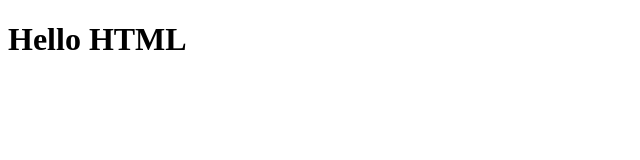
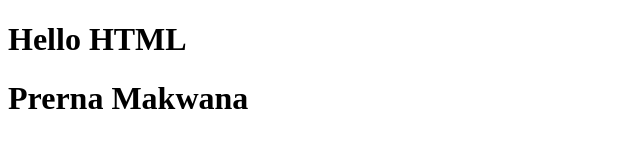
Before and after one commit to Prerna9279/prerna_CT_42, a plain HTML site: page index.html in a window 1280 px wide. Shown: the whole page, without its empty margins (0-640 px from the left). Drawn offline with Linux system fonts and the light colour scheme.

Commit message:
t commit

```diff
--- a/index.html
+++ b/index.html
@@ -7,5 +7,6 @@
 </head>
 <body>
     <h1>Hello HTML</h1>
+    <h1>Prerna Makwana</h1>
 </body>
 </html>
```
